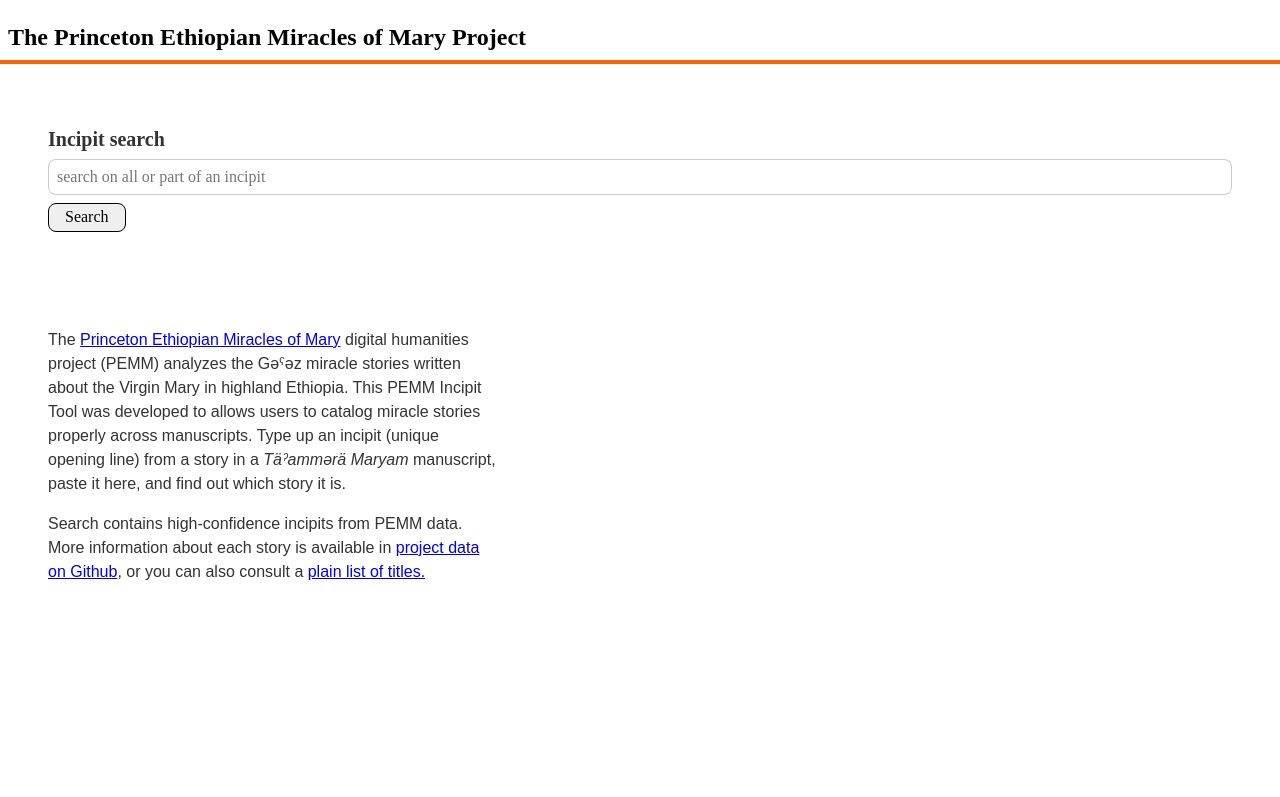
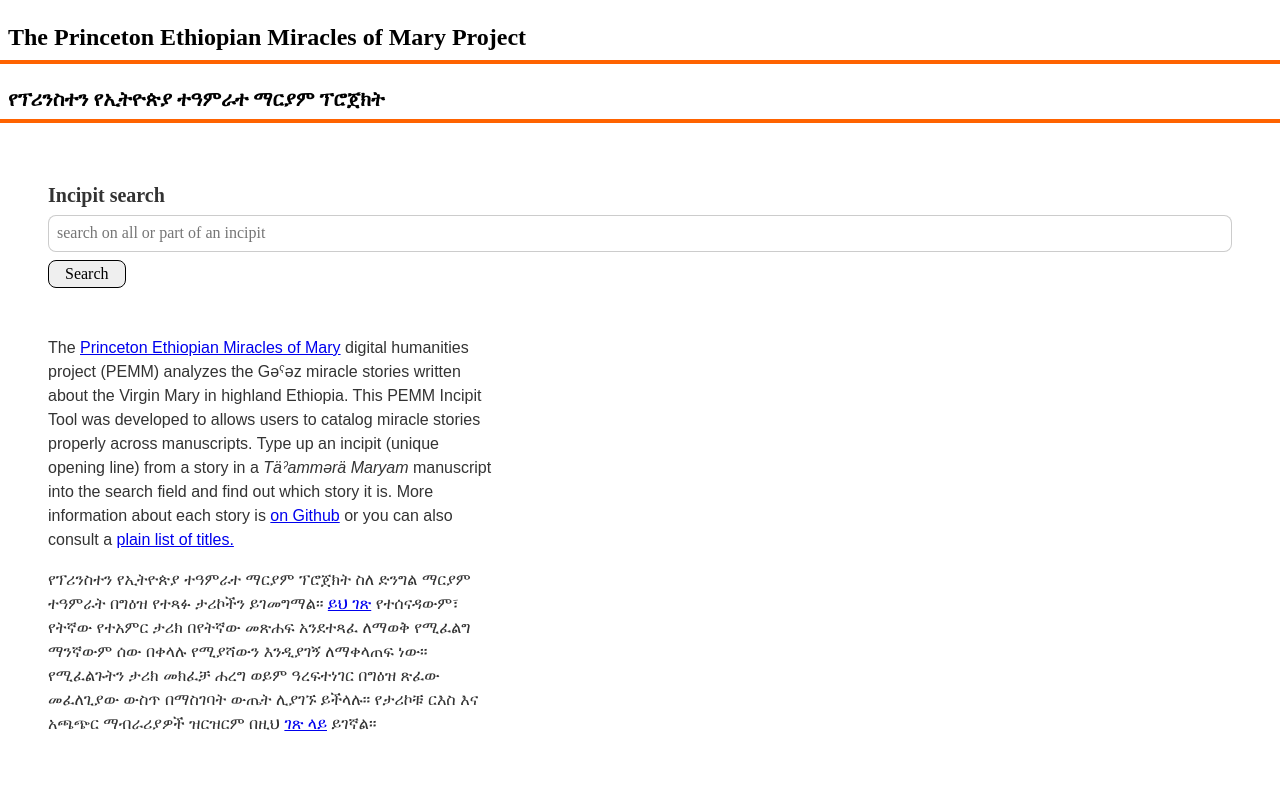
Before and after one commit to Princeton-CDH/pemm-scripts, a Flask app: page / in a window 1280 px wide. Shown: the top 797 px of the page. Run offline with Flask 2, Linux system fonts and the light colour scheme.

Commit message:
Add Ge'ez translation of text on incipit search tool

```diff
--- a/scripts/templates/base.html
+++ b/scripts/templates/base.html
@@ -10,8 +10,9 @@
 </head>
 <body>
     <h1 class="bb b--orange bw2 pa2 f3">The Princeton Ethiopian Miracles of Mary Project</h1>
+    <h1 lang="gez" class="bb bw2 b--orange bw1 pa2 f4">የፕሪንስተን የኢትዮጵያ ተዓምራተ ማርያም ፕሮጀክት</h1>
 
-    <main class="pa4 pb7 f5">{% block content %}{% endblock %}</main>
+    <main class="pa4 pb2 f5">{% block content %}{% endblock %}</main>
 
     {% block footer %}
     <footer class="pv2 ph3 ph5-m ph6-l mid-gray">
--- a/scripts/templates/index.html
+++ b/scripts/templates/index.html
@@ -6,10 +6,11 @@
 
     {% include 'incipit_form.html' %}
 
-<div class="measure f5 pa3 pt5 dark-gray avenir lh-copy">
-    <p>The <a href="https://cdh.princeton.edu/projects/ethiopian-miracles-mary-project/">Princeton Ethiopian Miracles of Mary</a> digital humanities project (PEMM) analyzes the Gəˁəz miracle stories written about the Virgin Mary in highland Ethiopia. This PEMM Incipit Tool was developed to allows users to catalog miracle stories properly across manuscripts. Type up an incipit (unique opening line) from a story in a <em>Täˀammərä Maryam</em> manuscript, paste it here, and find out which story it is.</p>
+<div class="measure f5 pa3 pt3 dark-gray avenir lh-copy">
 
-    <p>Search contains high-confidence incipits from PEMM data. More information about each story is available in <a href="https://github.com/Princeton-CDH/pemm-data">project data on Github</a>, or you can also consult a <a href="https://wendybelcher.com/african-literature/pemm-stories/">plain list of titles.</a></p>
+    <p>The <a href="https://cdh.princeton.edu/projects/ethiopian-miracles-mary-project/">Princeton Ethiopian Miracles of Mary</a> digital humanities project (PEMM) analyzes the Gəˁəz miracle stories written about the Virgin Mary in highland Ethiopia. This PEMM Incipit Tool was developed to allows users to catalog miracle stories properly across manuscripts. Type up an incipit (unique opening line) from a story in a <em>Täˀammərä Maryam</em> manuscript into the search field and find out which story it is. More information about each story is <a a href="https://github.com/Princeton-CDH/pemm-data">on Github</a> or you can also consult a <a href="https://wendybelcher.com/african-literature/pemm-stories/">plain list of titles.</a></p>
+
+    <p lang="gez">የፕሪንስተን የኢትዮጵያ ተዓምራተ ማርያም ፕሮጀክት ስለ ድንግል ማርያም ተዓምራት በግዕዝ የተጻፉ ታሪኮችን ይገመግማል። <a href="https://pemm.cdh.princeton.edu/">ይህ ገጽ</a> የተሰናዳውም፣ የትኛው የተአምር ታሪክ በየትኛው መጽሐፍ አንደተጻፈ ለማወቅ የሚፈልግ ማንኛውም ሰው በቀላሉ የሚያሻውን እንዲያገኝ ለማቀላጠፍ ነው። የሚፈልጉትን ታሪክ መክፈቻ ሐረግ ወይም ዓረፍተነገር በግዕዝ ጽፈው መፈለጊያው ውስጥ በማስገባት ውጤት ሊያገኙ ይችላሉ። የታሪኮቹ ርእስ እና አጫጭር ማብራሪያዎች ዝርዝርም በዚህ <a href="https://wendybelcher.com/african-literature/pemm-stories/">ገጽ ላይ</a> ይገኛል።</p>
 </div>
 
 {% endblock %}
```
